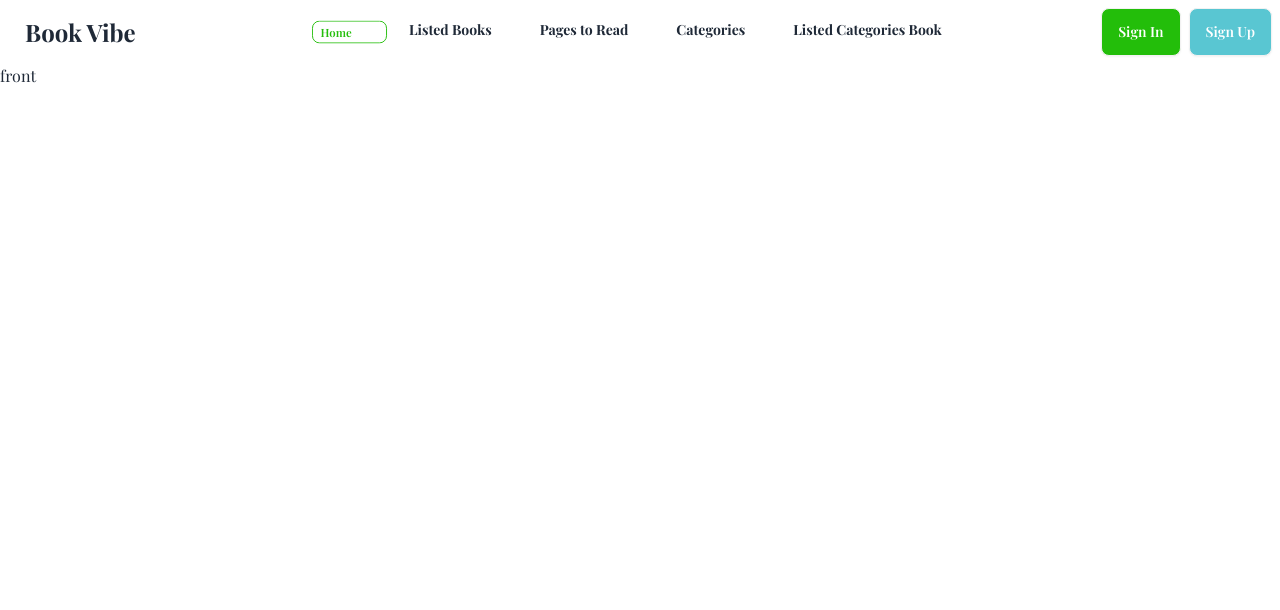
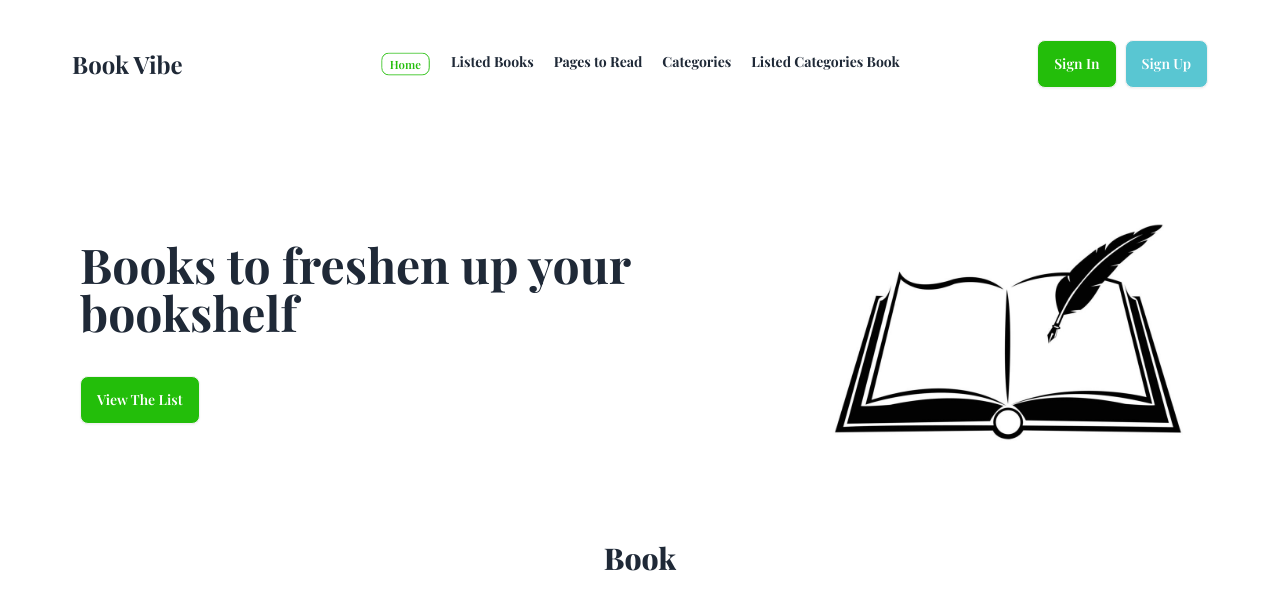
Before and after one commit to ayathree/assignment-8, a React (Vite) app: page / in a window 1280 px wide. Shown: the top 610 px of the page. Built offline with nearby package versions, Linux system fonts and the light colour scheme; a web font is replaced by a local one.

Commit message:
added banner section

```diff
--- /dev/null
+++ b/src/components/Banner.jsx
@@ -0,0 +1,22 @@
+import { Link } from 'react-router-dom';
+import bannerImg from '../assets/bks.jpg'
+
+const Banner = () => {
+    return (
+        <div className="hero ">
+  <div className="hero-content flex-col lg:flex-row-reverse px-4">
+    <img src={bannerImg} className="max-w-sm rounded-lg " />
+    <div>
+      <h1 className="text-5xl font-bold mb-4">Books to freshen up your bookshelf</h1>
+      <br />
+
+
+      <Link to={'/listBooks'}><button className="btn bg-[#23BE0A] text-white font-semibold">View The
+List</button></Link>
+    </div>
+  </div>
+</div>
+    );
+};
+
+export default Banner;
--- /dev/null
+++ b/src/components/BookCard.jsx
@@ -0,0 +1,11 @@
+
+
+const BookCard = () => {
+    return (
+        <div>
+
+        </div>
+    );
+};
+
+export default BookCard;
--- a/src/components/Nav.jsx
+++ b/src/components/Nav.jsx
@@ -18,15 +18,15 @@ const Nav = () => {
              <NavLink to={'/listCates'}>Listed Categories Book</NavLink>
             </ul>
           </div>
-          <a className="btn btn-ghost text-2xl font-bold">Book Vibe</a>
+          <a className=" lg:text-2xl font-bold text-xl ">Book Vibe</a>
         </div>
         <div className="navbar-center hidden lg:flex ">
           <ul className="menu menu-horizontal gap-5 ">
-          <NavLink className={({isActive})=> isActive? 'text-[#23BE0A] btn btn-outline btn-xs ' :'font-bold'}  to={'/'}> <button className="mr-7 ">Home</button></NavLink>
-             <NavLink className={({isActive})=> isActive? 'text-[#23BE0A] font-bold btn btn-outline btn-xs':'font-bold'} to={'/listBooks'}> <button className="mr-7 ">Listed Books</button> </NavLink>
-             <NavLink className={({isActive})=> isActive? 'text-[#23BE0A] font-bold btn btn-outline btn-xs':'font-bold'} to={'/pages'}> <button className="mr-7 ">Pages to Read</button> </NavLink>
-             <NavLink className={({isActive})=> isActive? 'text-[#23BE0A] font-bold btn btn-outline btn-xs':'font-bold'} to={'/categories'}> <button className="mr-7">Categories</button> </NavLink>
-             <NavLink className={({isActive})=> isActive? 'text-[#23BE0A] font-bold btn btn-outline btn-xs':'font-bold'} to={'/listCates'}> <button className="mr-7">Listed Categories Book</button> </NavLink>
+          <NavLink className={({isActive})=> isActive? 'text-[#23BE0A] btn btn-outline btn-xs ' :'font-bold'}  to={'/'}> <button className=" ">Home</button></NavLink>
+             <NavLink className={({isActive})=> isActive? 'text-[#23BE0A] font-bold btn btn-outline btn-xs':'font-bold'} to={'/listBooks'}> <button className=" ">Listed Books</button> </NavLink>
+             <NavLink className={({isActive})=> isActive? 'text-[#23BE0A] font-bold btn btn-outline btn-xs':'font-bold'} to={'/pages'}> <button className=" ">Pages to Read</button> </NavLink>
+             <NavLink className={({isActive})=> isActive? 'text-[#23BE0A] font-bold btn btn-outline btn-xs':'font-bold'} to={'/categories'}> <button className="">Categories</button> </NavLink>
+             <NavLink className={({isActive})=> isActive? 'text-[#23BE0A] font-bold btn btn-outline btn-xs':'font-bold'} to={'/listCates'}> <button className="">Listed Categories Book</button> </NavLink>
           </ul>
         </div>
         <div className="navbar-end flex flex-row gap-2 items-center ">
--- a/src/pages/Front.jsx
+++ b/src/pages/Front.jsx
@@ -1,9 +1,11 @@
+import Banner from "../components/Banner";
 
 
 const Front = () => {
     return (
-        <div>
-           <h2>front</h2>
+        <div className="mt-7">
+           <Banner></Banner>
+           <h1 className="text-center font-extrabold text-3xl">Book</h1>
         </div>
     );
 };
--- a/src/pages/Home.jsx
+++ b/src/pages/Home.jsx
@@ -4,7 +4,7 @@ import Nav from "../components/Nav";
 
 const Home = () => {
     return (
-        <div>
+        <div className="container mx-auto lg:px-16 py-8 px-2 ">
             <Nav></Nav>
             <Outlet></Outlet>
 
```
Also changed, not shown: src/assets/bks.jpg (added).
